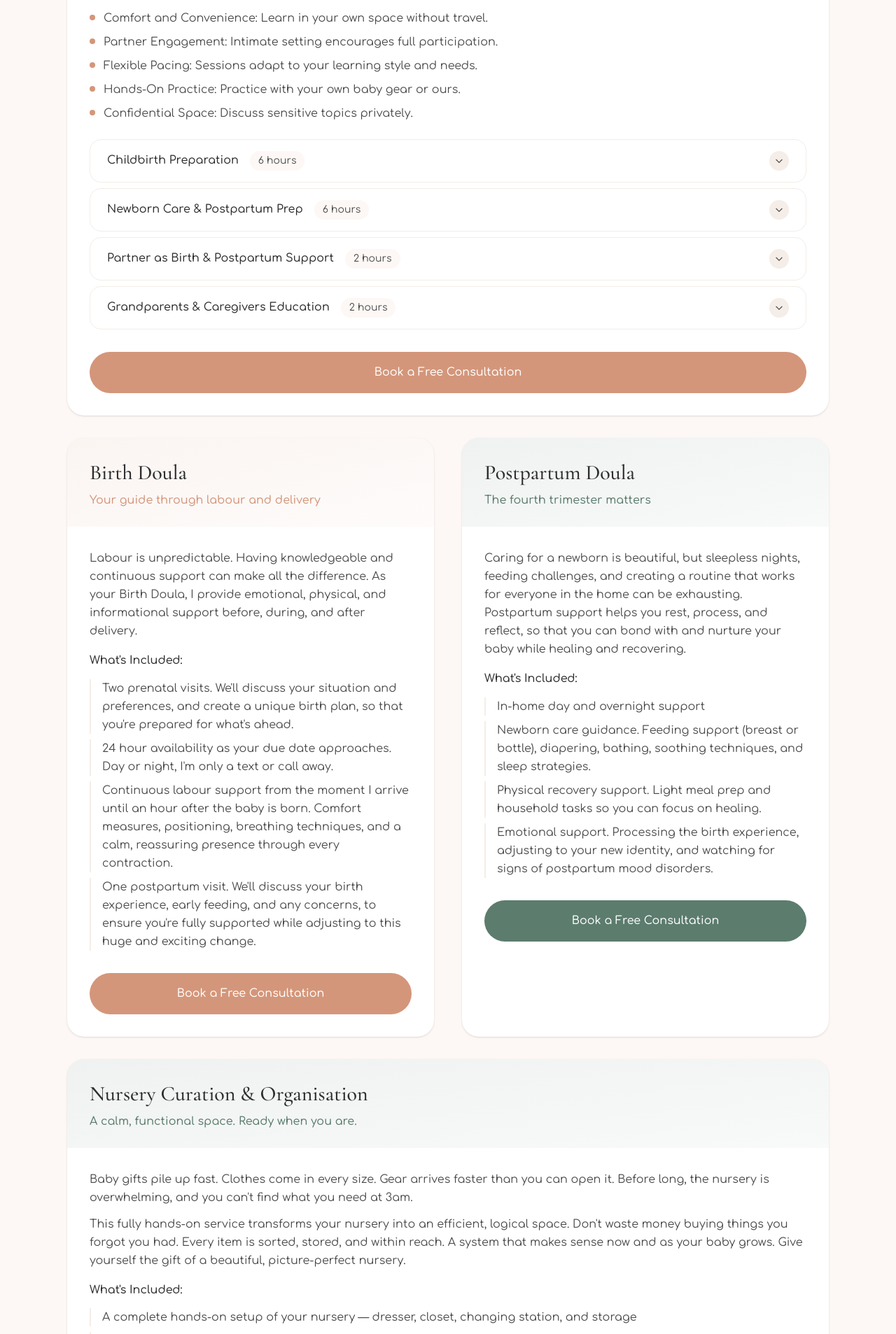
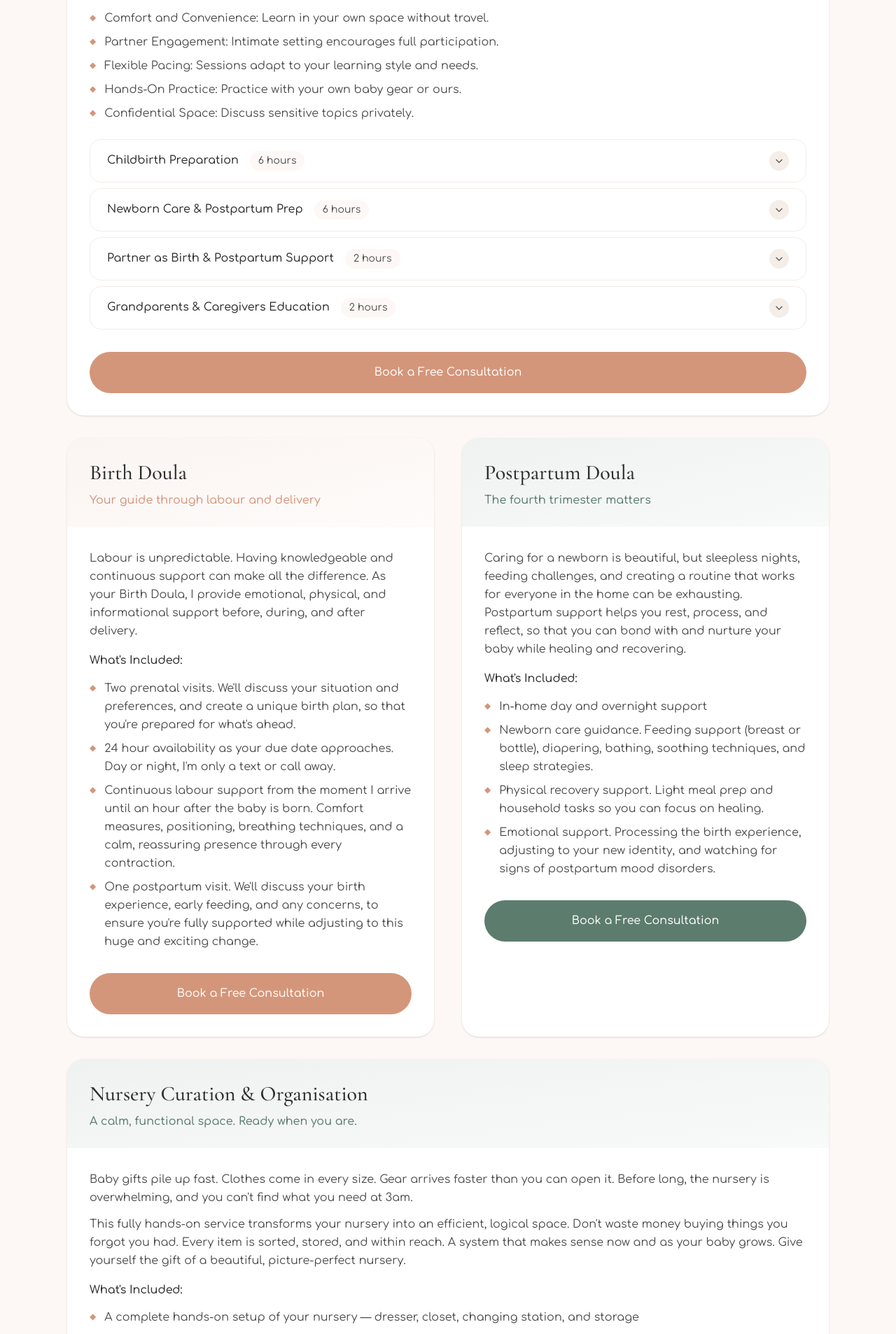
Before and after one commit to carepairdoula/carepairdoula, a React (Vite) app: page / in a window 1280 px wide. Shown: the part 3283-5190 px from the top of the page at 70% size. Built offline with nearby package versions, Linux system fonts and the light colour scheme.

Commit message:
Update Services.jsx

```diff
--- a/src/components/Services.jsx
+++ b/src/components/Services.jsx
@@ -144,7 +144,7 @@ export default function Services() {
 
               <div className="p-8">
                 <p className="text-charcoal-light leading-relaxed mb-3">
-                  Each session is designed to empower you with knowledge, confidence and practical skills as you adjust to this exciting change. We provide interactive sessions designed for comprehension and retention.
+                  Each session is designed to empower you with knowledge, confidence and practical skills as you adjust to this exciting change. I provide interactive sessions designed for comprehension and retention.
                 </p>
 
                 <p className="text-charcoal font-medium mb-3">Why choose in-home education?</p>
@@ -158,7 +158,7 @@ export default function Services() {
                     'Confidential Space: Discuss sensitive topics privately.',
                   ].map((item, i) => (
                     <div key={i} className="flex items-start gap-3">
-                      <span className="mt-2 w-2 h-2 rounded-full bg-coral flex-shrink-0" />
+                      <span className="mt-1 text-coral flex-shrink-0 text-xs">◆</span>
                       <p className="text-charcoal-light leading-relaxed">{item}</p>
                     </div>
                   ))}
@@ -252,9 +252,10 @@ export default function Services() {
                     <p className="text-charcoal font-medium mb-3">What's Included:</p>
                     <div className="space-y-2 mb-8">
                       {service.includes.map((item, i) => (
-                        <p key={i} className="text-charcoal-light leading-relaxed pl-4 border-l-2 border-cream-dark">
-                          {item}
-                        </p>
+                        <div key={i} className="flex items-start gap-3">
+                          <span className="mt-1 text-coral flex-shrink-0 text-xs">◆</span>
+                          <p className="text-charcoal-light leading-relaxed">{item}</p>
+                        </div>
                       ))}
                     </div>
                     <a
@@ -303,9 +304,10 @@ export default function Services() {
                     'Vacuum seal bags, closet organizers, dresser dividers, and labels included',
                     'A simple maintenance plan so the system stays intact',
                   ].map((item, i) => (
-                    <p key={i} className="text-charcoal-light leading-relaxed pl-4 border-l-2 border-cream-dark">
-                      {item}
-                    </p>
+                    <div key={i} className="flex items-start gap-3">
+                      <span className="mt-1 text-coral flex-shrink-0 text-xs">◆</span>
+                      <p className="text-charcoal-light leading-relaxed">{item}</p>
+                    </div>
                   ))}
                 </div>
 
```
